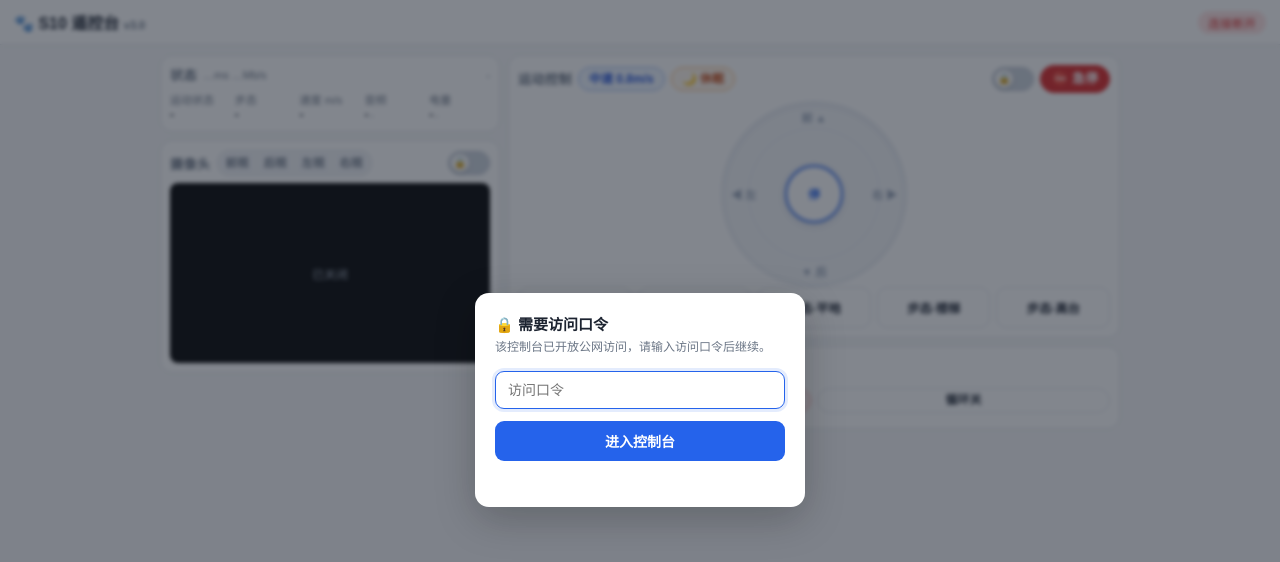
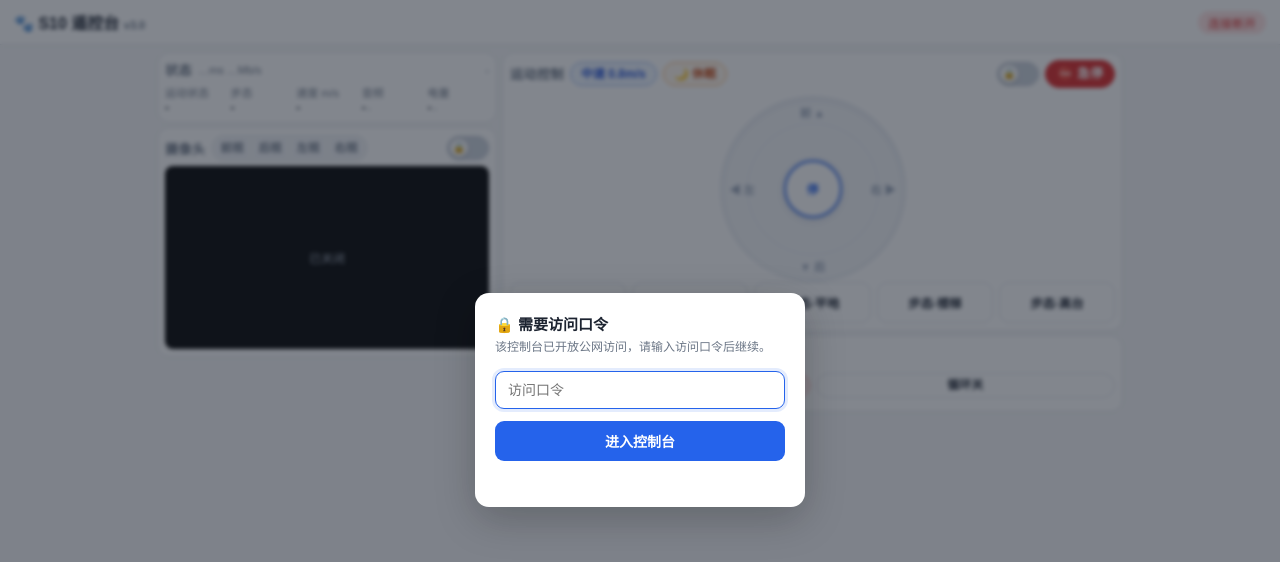
Before and after one commit to 15623668525/S10Pros2, a plain HTML site: page frontend/index.html in a window 1280 px wide. Drawn offline with Linux system fonts and the light colour scheme; no server answers.

Commit message:
v3.1.3: 再次压缩四模块间距(REQ-046)
- main gap 8→5px / padding 10→7px；card padding 9→7px；cardh 标题下边距 7→5px
- 同列卡片 margin-top 8→4px；按钮面积/方向盘尺寸/视频比例不变
- 线上核验新参数全部命中、旧参数 0 处；文档同步 REQ-046、OPS-79、v3.1.3；脱敏终扫 0 命中

```diff
--- a/frontend/index.html
+++ b/frontend/index.html
@@ -7,19 +7,19 @@
 <style>
   :root { --bg:#f5f6f8; --card:#fff; --line:#e3e6ea; --txt:#1c2330; --sub:#6b7686;
           --accent:#2563eb; --danger:#dc2626; --ok:#16a34a; --warn:#d97706; }
-  /* REQ-032：四模块版面间距整体压缩（模块间/卡片内边距/标题下边距/方向盘尺寸/按钮与列表高度） */
+  /* REQ-032 / REQ-046：四模块版面间距整体压缩（模块间/卡片内边距/标题下边距/方向盘尺寸/按钮与列表高度） */
   * { box-sizing:border-box; -webkit-tap-highlight-color:transparent; }
   body { margin:0; font-family:"PingFang SC","Microsoft YaHei",sans-serif; background:var(--bg); color:var(--txt); }
   header { display:flex; align-items:center; justify-content:space-between; padding:10px 14px; background:var(--card); border-bottom:1px solid var(--line); position:sticky; top:0; z-index:10;}
   header h1 { font-size:16px; margin:0; }
   .conn { font-size:12px; padding:3px 10px; border-radius:12px; background:#fee2e2; color:var(--danger); }
   .conn.on { background:#dcfce7; color:var(--ok); }
-  main { display:grid; grid-template-columns: 1fr; gap:8px; padding:10px; max-width:980px; margin:0 auto; }
+  main { display:grid; grid-template-columns: 1fr; gap:5px; padding:7px; max-width:980px; margin:0 auto; }
   @media(min-width:860px){ main { grid-template-columns: 340px 1fr; } }
-  .card { background:var(--card); border:1px solid var(--line); border-radius:12px; padding:9px; }
+  .card { background:var(--card); border:1px solid var(--line); border-radius:12px; padding:7px; }
   .card h2 { font-size:13px; color:var(--sub); margin:0 0 10px; font-weight:600; letter-spacing:.5px; }
-  .cardh { display:flex; align-items:center; justify-content:space-between; gap:6px; margin-bottom:7px;
-           flex-wrap:wrap; row-gap:4px; }
+  .cardh { display:flex; align-items:center; justify-content:space-between; gap:6px; margin-bottom:5px;
+           flex-wrap:wrap; row-gap:3px; }
   .cardh h2 { margin:0; flex:0 0 auto; }
   .cardh .tleft { display:flex; align-items:center; gap:6px; flex:0 1 auto; min-width:0; }
   .cardh .hgrp { display:flex; align-items:center; gap:6px; flex:0 0 auto; margin-left:auto; }
@@ -205,7 +205,7 @@
         <div><div class="k">电量</div><div class="v"><span id="s_batt">-</span><span class="vs" id="s_batt_st">-</span></div></div>
       </div>
     </div>
-    <div class="card" style="margin-top:8px">
+    <div class="card" style="margin-top:4px">
       <div class="cardh">
         <div class="tleft">
           <h2>摄像头</h2>
@@ -257,7 +257,7 @@
         <button id="g_high" onclick="gaitHigh()">步态·高台</button>
       </div>
     </div>
-    <div class="card" style="margin-top:8px">
+    <div class="card" style="margin-top:4px">
       <div class="cardh">
         <div class="tleft">
           <h2>语音</h2>
```
Also changed, not shown: 5 other files.
